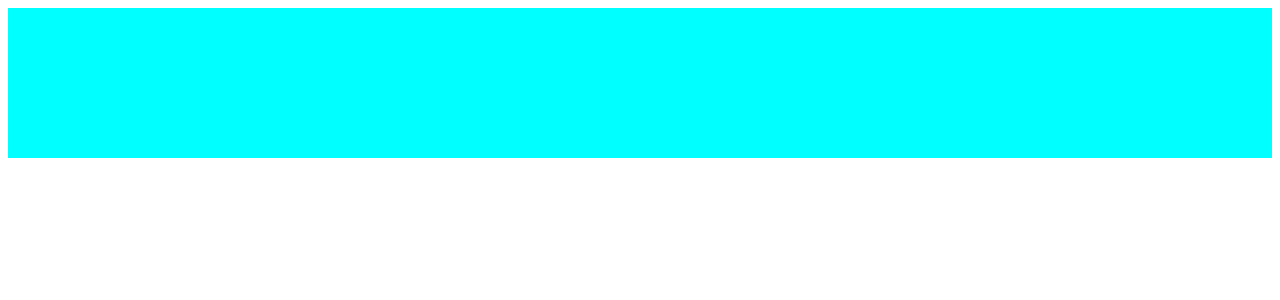
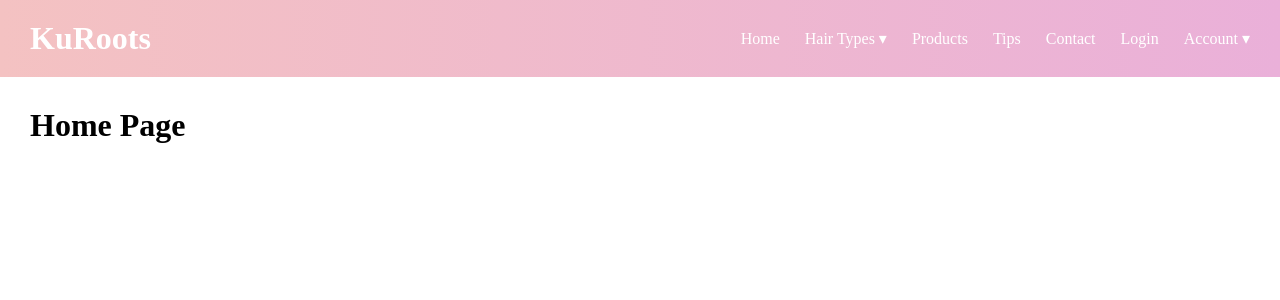
Before and after one commit to StevenForward/Winner-Winner-Chicken-Dinner, a React (Vite) app in the folder hair-web/: page / in a window 1280 px wide. Shown: the top 300 px of the page. Built offline with nearby package versions, Linux system fonts and the light colour scheme.

Commit message:
Header no color

```diff
--- a/hair-web/src/App.jsx
+++ b/hair-web/src/App.jsx
@@ -1,14 +1,16 @@
-
-import Navbar from "./components/Navbar"
+import { BrowserRouter as Router, Routes, Route } from 'react-router-dom';
+import Navbar from './components/Navbar';
 
 function App() {
-
   return (
-    <>
-      <Navbar/>
-
-    </>
-  )
+    <Router>
+      <Navbar />
+      <Routes>
+        <Route path="/" element={<h1 style={{ padding: '30px' }}>Home Page</h1>} />
+        {/* Add more routes here */}
+      </Routes>
+    </Router>
+  );
 }
 
-export default App
+export default App;
--- a/hair-web/src/components/Navbar.jsx
+++ b/hair-web/src/components/Navbar.jsx
@@ -1,11 +1,63 @@
-import "../css/Navbar.css"
+import { useState } from 'react';
+import '../css/Navbar.css';
+import { useNavigate } from 'react-router-dom';
 
+export default function Navbar() {
+  const [menuOpen, setMenuOpen] = useState(false);
+  const navigate = useNavigate(); // ✅ Correct placement
 
+  return (
+    <header className="hair-header">
+      <div className="logo">KuRoots</div>
 
-function Navbar(){
-    return <nav>
+      {/* Hamburger + X button wrapper */}
+      <div className="hamburger-wrapper">
+        {!menuOpen ? (
+          <div className="hamburger" onClick={() => setMenuOpen(true)}>
+            <div className="bar"></div>
+            <div className="bar"></div>
+            <div className="bar"></div>
+          </div>
+        ) : (
+          <></>
+        )}
+      </div>
 
-    </nav>
-
+      <nav className={`nav-menu ${menuOpen ? 'active' : ''}`}>
+            <div
+                className="close-btn"
+                onClick={() => {
+                setMenuOpen(false);
+                navigate('/');
+                }}
+            >
+                ✕
+          </div>
+        <ul className="nav-links">
+          <li><a href="#">Home</a></li>
+          <li className="dropdown">
+            <a href="#">Hair Types ▾</a>
+            <ul className="dropdown-menu">
+              <li><a href="#">Curly</a></li>
+              <li><a href="#">Coily</a></li>
+              <li><a href="#">Straight</a></li>
+              <li><a href="#">Wavy</a></li>
+            </ul>
+          </li>
+          <li><a href="#">Products</a></li>
+          <li><a href="#">Tips</a></li>
+          <li><a href="#">Contact</a></li>
+          <li><a href="#">Login</a></li>
+          <li className="dropdown">
+            <a href="#">Account ▾</a>
+            <ul className="dropdown-menu">
+              <li><a href="#">Profile</a></li>
+              <li><a href="#">Settings</a></li>
+              <li><a href="#">Logout</a></li>
+            </ul>
+          </li>
+        </ul>
+      </nav>
+    </header>
+  );
 }
-export default Navbar
--- a/hair-web/src/css/Navbar.css
+++ b/hair-web/src/css/Navbar.css
@@ -1,6 +1,178 @@
-nav {
-    height: 150px;
-    background-color: aqua;
-    width: auto;
+/* Reset */
+* {
+    margin: 0;
+    padding: 0;
+    box-sizing: border-box;
+  }
 
-}
+  /* Header container */
+  .hair-header {
+    background: linear-gradient(to right, #f4c2c2, #eab0d9);
+    padding: 20px 30px;
+    display: flex;
+    align-items: center;
+    justify-content: space-between;
+    position: sticky;
+    top: 0;
+    z-index: 1000;
+  }
+
+  /* Logo */
+  .logo {
+    font-size: 2rem;
+    font-weight: bold;
+    color: #fff;
+    font-family: 'Playfair Display', serif;
+    transition: transform 0.3s;
+  }
+
+  .logo:hover {
+    transform: scale(1.05);
+  }
+
+  /* Hamburger wrapper */
+  .hamburger-area {
+    position: relative;
+  }
+
+  /* Hamburger icon */
+  .hamburger {
+    display: none;
+    flex-direction: column;
+    cursor: pointer;
+    gap: 5px;
+  }
+
+  .bar {
+    width: 25px;
+    height: 3px;
+    background: #fff;
+    transition: all 0.3s ease;
+  }
+
+  /* Close X button */
+  .close-btn {
+    font-size: 2rem;
+    color: white;
+    cursor: pointer;
+    display: none;
+  }
+
+  /* Menu container */
+  .nav-menu {
+    display: flex;
+  }
+
+  .nav-menu.active {
+    display: flex;
+  }
+
+  .nav-links {
+    list-style: none;
+    display: flex;
+    gap: 25px;
+    align-items: center;
+  }
+
+  .nav-links a {
+    text-decoration: none;
+    color: #fff;
+    font-weight: 500;
+    position: relative;
+  }
+
+  .nav-links a::after {
+    content: '';
+    width: 0%;
+    height: 2px;
+    background: #fff;
+    position: absolute;
+    bottom: -5px;
+    left: 0;
+    transition: width 0.3s;
+  }
+
+  .nav-links a:hover::after {
+    width: 100%;
+  }
+
+  /* Dropdown */
+  .dropdown {
+    position: relative;
+  }
+
+  .dropdown-menu {
+    display: none;
+    position: absolute;
+    top: 35px;
+    background: #fff;
+    color: #333;
+    padding: 10px 0;
+    border-radius: 8px;
+    box-shadow: 0 4px 8px rgba(0,0,0,0.2);
+    z-index: 999;
+  }
+
+  .dropdown-menu li {
+    padding: 10px 15px;
+  }
+
+  .dropdown-menu li a {
+    color: #333;
+  }
+
+  .dropdown:hover .dropdown-menu {
+    display: block;
+  }
+
+  /* Mobile styles */
+  @media (max-width: 768px) {
+    .hamburger {
+      display: flex;
+    }
+
+    .close-btn {
+      display: block;
+      position: absolute;
+      top:2vw;
+      right: 1vw;
+      z-index: 1001;
+    }
+
+    .nav-menu {
+      position: absolute;
+      top: 70px;
+      left: 0;
+      background: #b9539a;
+      width: 100%;
+      flex-direction: column;
+      align-items: center;
+      padding: 20px 20px;
+      gap: 15px;
+      display: none;
+    }
+
+    .nav-menu.active {
+      display: flex;
+    }
+
+    .nav-links {
+      flex-direction: column;
+      gap: 15px;
+    }
+
+    .dropdown-menu {
+      position: static;
+      box-shadow: none;
+      background: transparent;
+      padding: 0;
+    }
+
+    .dropdown:hover .dropdown-menu {
+      display: block;
+    }
+
+    .dropdown > .dropdown-menu {
+      display: none;
+    }
+  }
```
